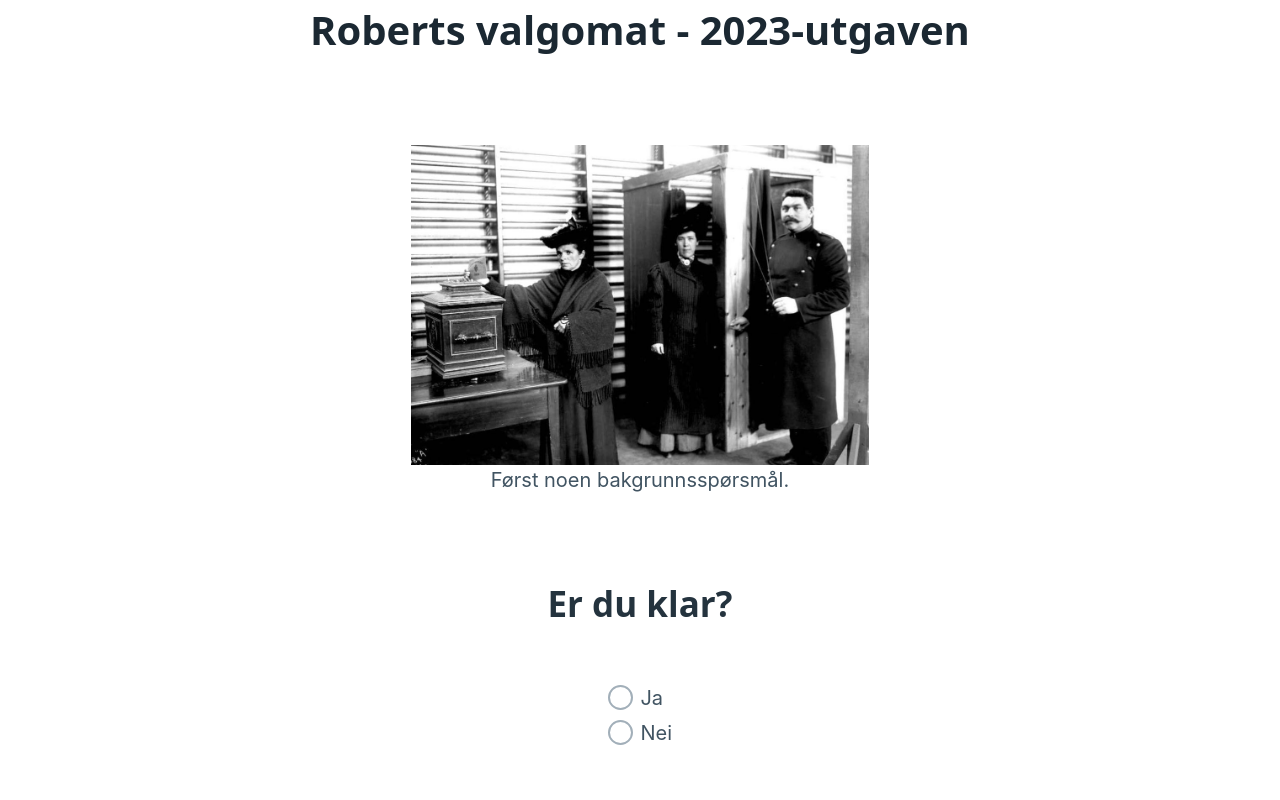
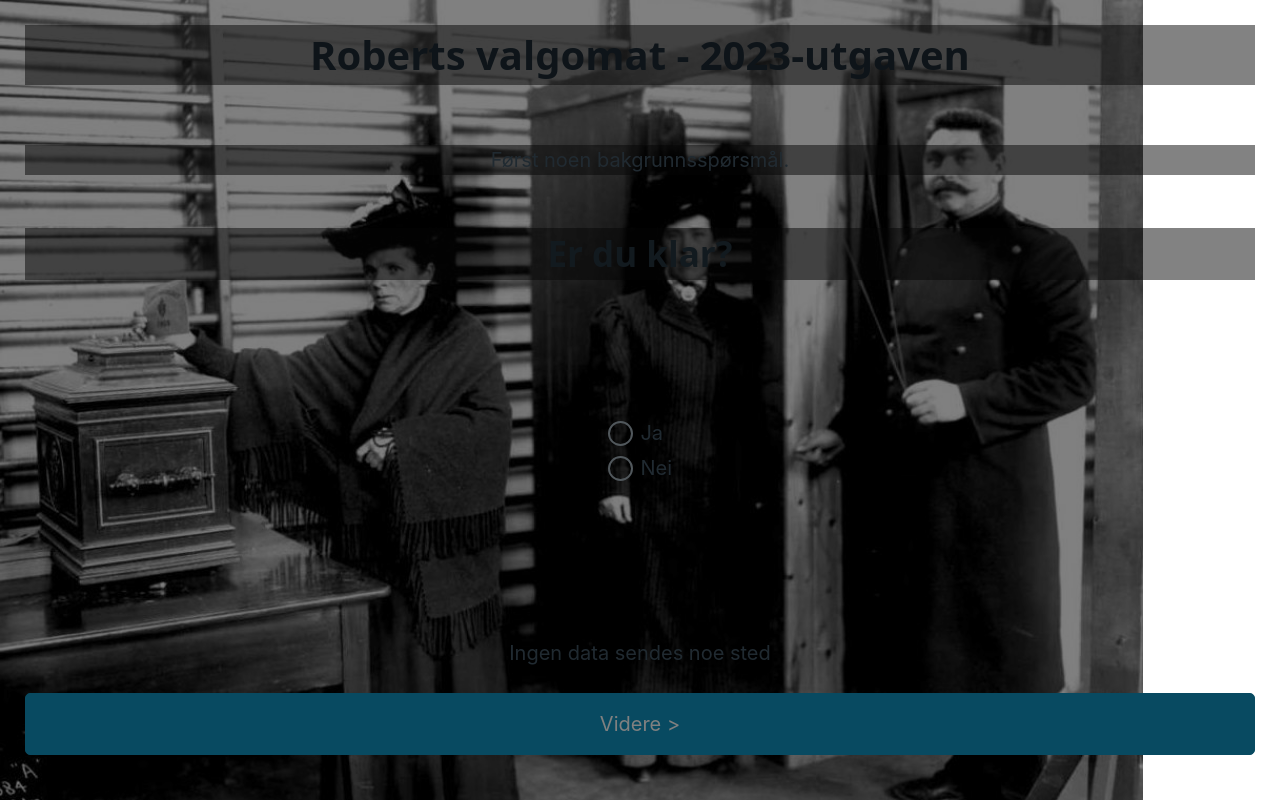
Before and after one commit to vramdal/valgomat5000, a React (Create React App) app: page /valgomat5000/konklusjon in a window 1280 px wide. Both pictures are taken after a click on the button "Start på nytt". Shown: the top 800 px of the page. Built offline with nearby package versions, Linux system fonts and the light colour scheme.

Commit message:
Versjon 1.10 - stiling

```diff
--- a/src/App.tsx
+++ b/src/App.tsx
@@ -1,4 +1,11 @@
-import React, { Context, Dispatch, ReactNode, SetStateAction, useContext } from 'react';
+import React, {
+  Context,
+  CSSProperties,
+  Dispatch,
+  ReactNode,
+  SetStateAction,
+  useContext
+} from 'react';
 import './App.css';
 import { State, StepProps } from "./types";
 import { useForm } from "react-hook-form";
@@ -59,7 +66,7 @@ const useStepNavigationProvider = () => {
   }
   return stepNavigation;
 };
-export const Step = ({children}: StepProps & { children: React.ReactNode }) => {
+export const Step = ({children, style}: StepProps & { children: React.ReactNode } & {style?: CSSProperties}) => {
   const stepNavigationProvider = useStepNavigationProvider();
 
   // const [getState, setState] = useContext(DataStateContext);
@@ -72,7 +79,7 @@ export const Step = ({children}: StepProps & { children: React.ReactNode }) => {
     stepNavigation.goNext && stepNavigation.goNext();
   };
   const stepNavigation = stepNavigationProvider();
-  return <form onSubmit={form.handleSubmit(onSubmit)/*props.form.handleSubmit(onSubmit)*/}>
+  return <form style={style} onSubmit={form.handleSubmit(onSubmit)/*props.form.handleSubmit(onSubmit)*/}>
     {children}
     <nav className={'step-buttons'}>
       {!stepNavigation.isFinished && stepNavigation.goBack &&
--- a/src/index.css
+++ b/src/index.css
@@ -69,3 +69,7 @@ fieldset.choices {
     flex-direction: column;
     width: auto;
 }
+
+h1, h2, h3, p {
+    background: rgba(10, 10, 10, .5);
+}
--- a/src/routes/konklusjon.tsx
+++ b/src/routes/konklusjon.tsx
@@ -15,6 +15,7 @@ const Konklusjon = () => {
           <h1>{form.getValues('nesteValg')}</h1>
           <h2>siden det er dem du er mest enig med</h2>
       </>}
+      <h2>Godt valg!</h2>
     </Step>
   );
 };
--- a/src/routes/root.tsx
+++ b/src/routes/root.tsx
@@ -5,11 +5,15 @@ const Root = () => {
   const form = useContext(FormContext);
   return (
     <>
-      <h1>Roberts valgomat - 2023-utgaven</h1>
-      <Step>
-        <img src="/valgomat5000/standard_stemmerett.jpg" style={{maxHeight: "40vh", display: "block", alignSelf: "center"}} alt={"Dame som putter stemmeseddel i urnen. Foto: Anders B. Wilse"}/>
-        <p>Først noen bakgrunnsspørsmål.</p>
-        <h2>Er du klar?</h2>
+      <Step style={{backgroundImage: "url('/valgomat5000/standard_stemmerett.jpg')", backgroundSize: "contain", filter: "brightness(50%)"}}>
+        <h1>Roberts valgomat - 2023-utgaven</h1>
+        <section style={{flex: "0 1 50vh"}}>
+          {/*<img src="/valgomat5000/standard_stemmerett.jpg"
+               style={{maxHeight: "40vh", display: "block", alignSelf: "center"}}
+               alt={"Dame som putter stemmeseddel i urnen. Foto: Anders B. Wilse"}/>*/}
+          <p>Først noen bakgrunnsspørsmål.</p>
+          <h2>Er du klar?</h2>
+        </section>
         <fieldset className={"choices"}>
           <label><input type={"radio"}
                         required={true} {...(form.register('klar', {validate: (value) => value === "Ja"}))}
```
